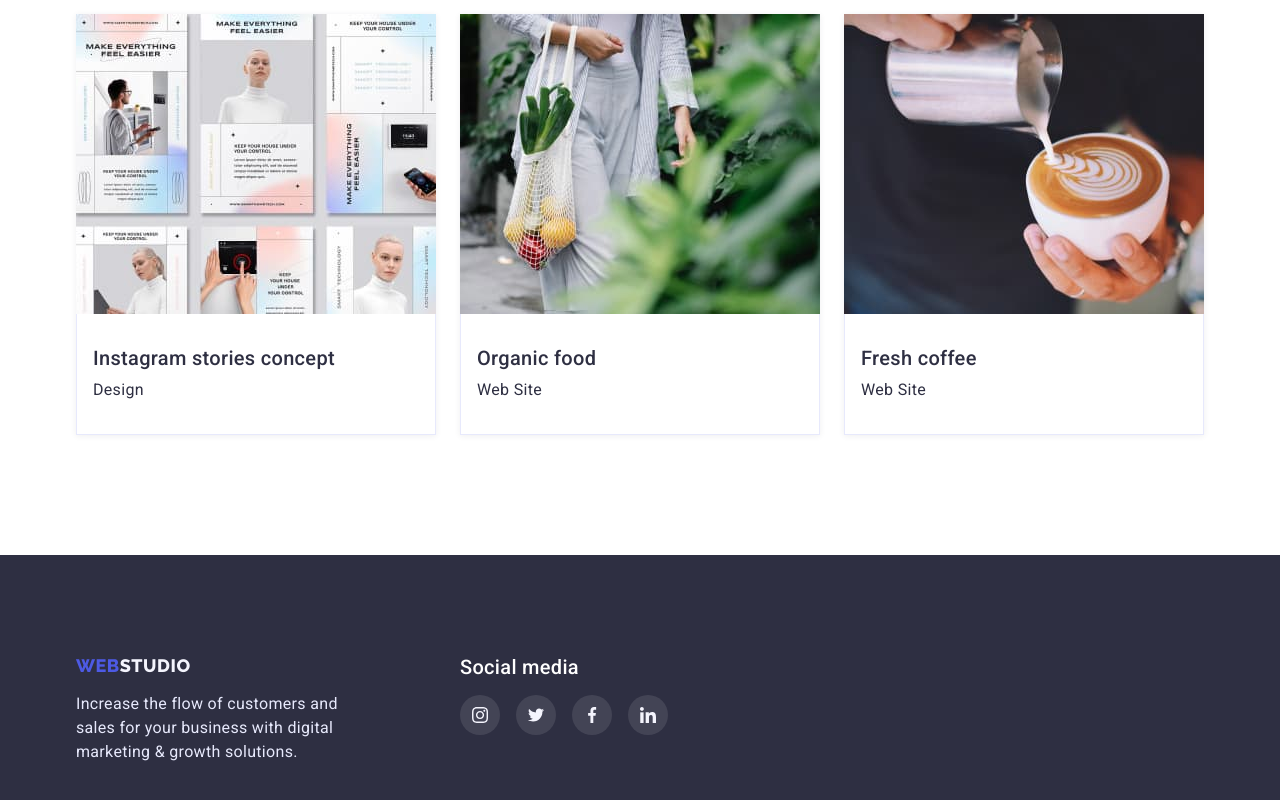
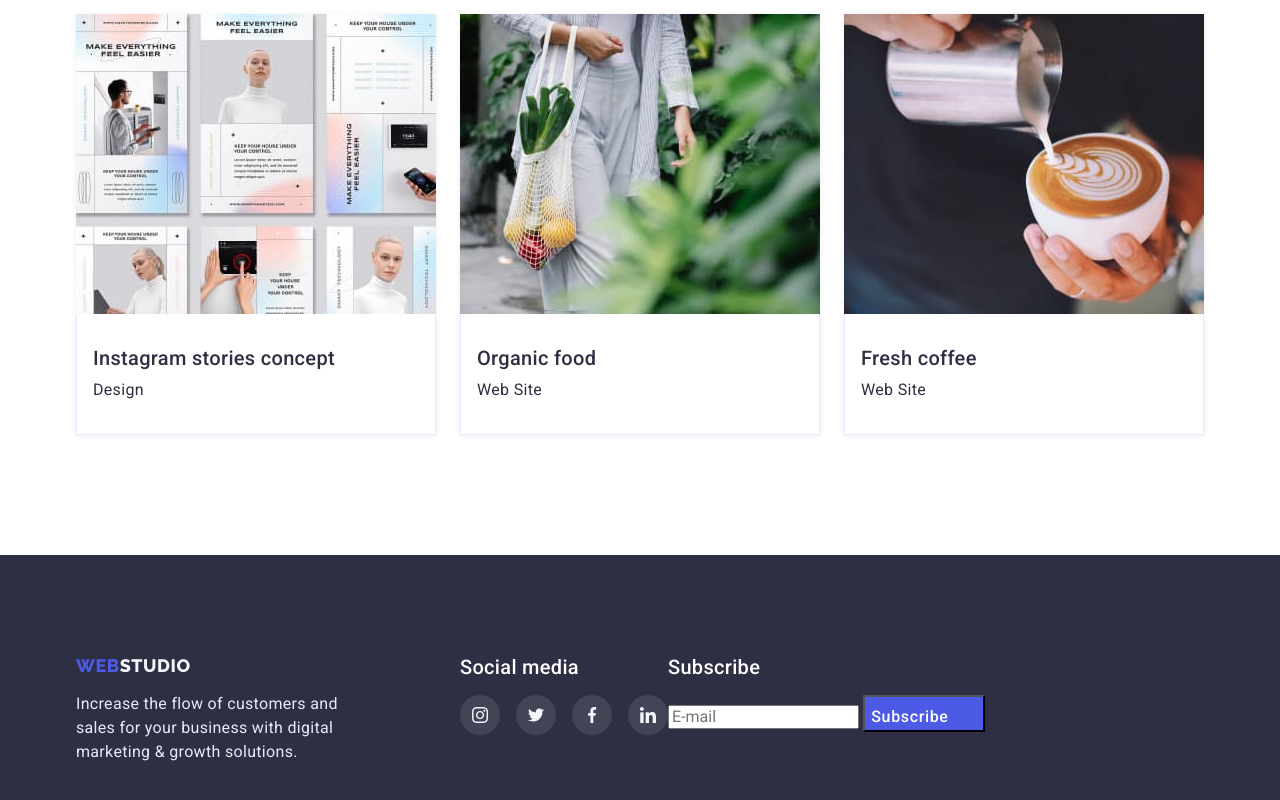
Before and after one commit to FedorovMykhailo/goit-markup-hw-06, a plain HTML site: page portfolio.html in a window 1280 px wide. Shown: the part 1215-2015 px from the top of the page. Drawn offline with nearby package versions, Linux system fonts and the light colour scheme.

Commit message:
Update portfolio.html

```diff
--- a/portfolio.html
+++ b/portfolio.html
@@ -364,6 +364,25 @@ https://cdn.jsdelivr.net/npm/modern-normalize@1.1.0/modern-normalize.min.css
             </li>
           </ul>
         </div>
+        <div class="subscribe-side">
+          <p class="footer-social-desc subtitle">Subscribe</p>
+           <div class="footer-subscribe-group">
+          <label class="footer-subscribe-label" for="subscribe">
+            <input
+              class="footer-subscribe"
+              type="text"
+              name="subscribe"
+              id="subscribe"
+              placeholder="E-mail" />
+          </label>
+           <button class="footer-btn btn" type="submit">
+              Subscribe
+              <svg class="footer-subscribe-icon" width="24" height="24">
+                <use href="./images/icons.svg#send"></use>
+              </svg>
+              </button
+           </div>
+        </div>
       </div>
     </footer>
   </body>
```
